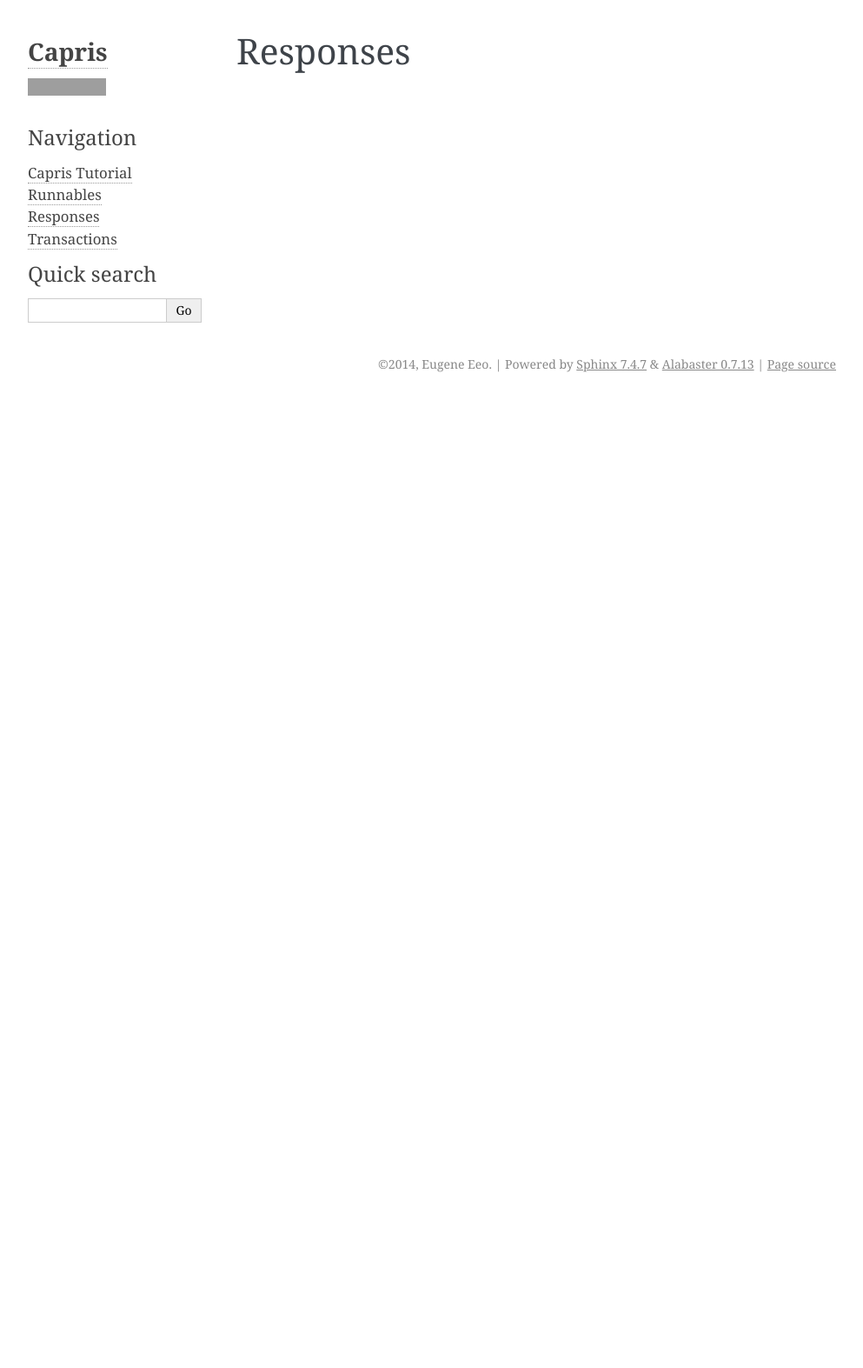
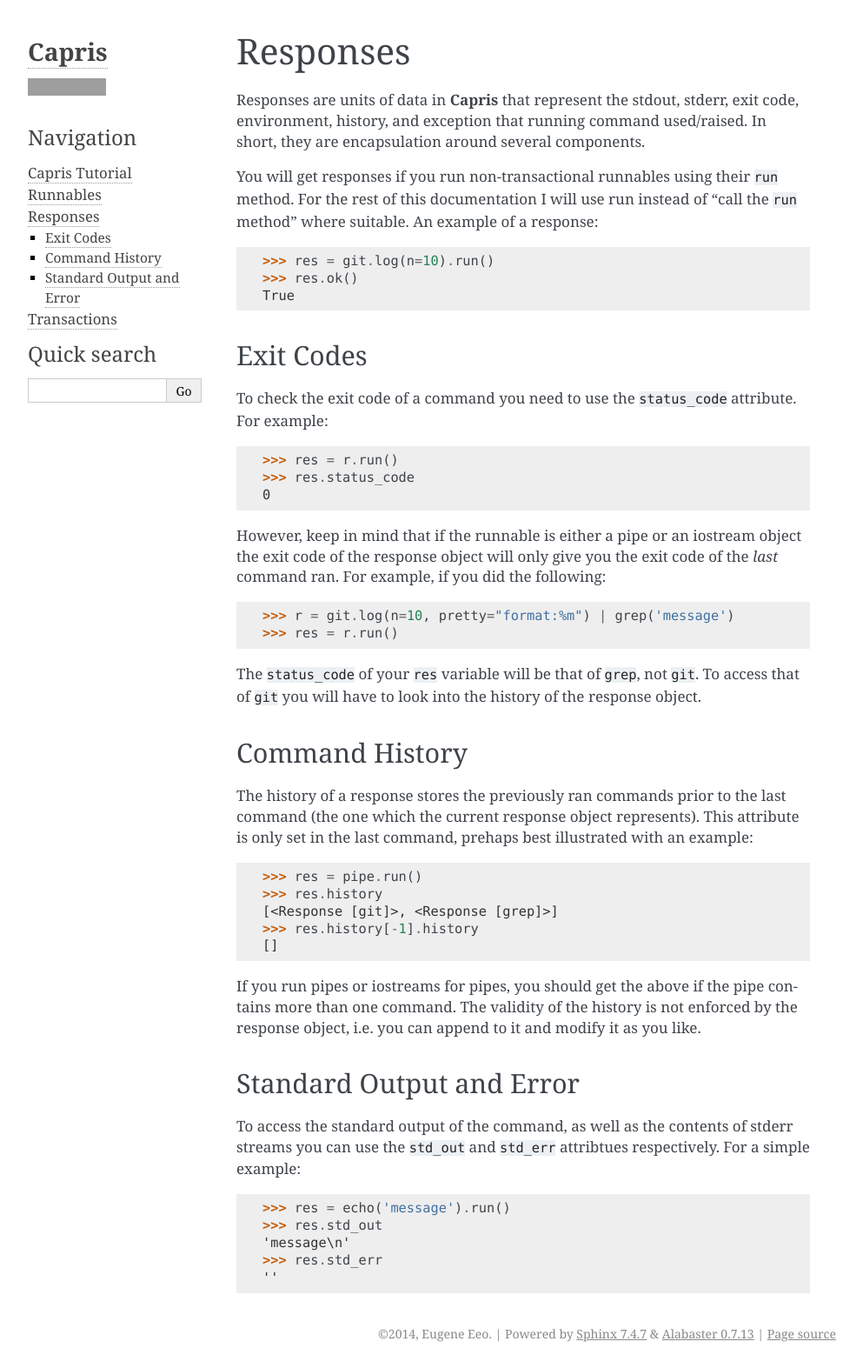
Before and after one commit to iris42/capris, a Sphinx documentation site: the page built from doc/source/responses.rst, in a window 1280 px wide. Shown: the whole page at 87% size, without its empty margins (148-1141 px from the left). Built offline with Sphinx 7.4.7, drawn with Linux system fonts in a browser that asks for light colours; before the commit the page ends 900 px from its top, so only the background shows below that; grey boxes are pictures that could not be loaded.

Commit message:
add docs on responses

```diff
--- a/doc/source/responses.rst
+++ b/doc/source/responses.rst
@@ -1,2 +1,75 @@
 Responses
 =========
+
+Responses are units of data in **Capris** that represent
+the stdout, stderr, exit code, environment, history, and
+exception that running command used/raised. In short, they
+are encapsulation around several components.
+
+You will get responses if you run non-transactional runnables
+using their ``run`` method. For the rest of this documentation
+I will use run instead of "call the ``run`` method" where
+suitable. An example of a response::
+
+    >>> res = git.log(n=10).run()
+    >>> res.ok()
+    True
+
+Exit Codes
+----------
+
+To check the exit code of a command you need to use the
+``status_code`` attribute. For example::
+
+    >>> res = r.run()
+    >>> res.status_code
+    0
+
+However, keep in mind that if the runnable is either a
+pipe or an iostream object the exit code of the response
+object will only give you the exit code of the `last`
+command ran. For example, if you did the following::
+
+    >>> r = git.log(n=10, pretty="format:%m") | grep('message')
+    >>> res = r.run()
+
+The ``status_code`` of your ``res`` variable will be that
+of ``grep``, not ``git``. To access that of ``git`` you
+will have to look into the history of the response object.
+
+
+Command History
+---------------
+
+The history of a response stores the previously ran
+commands prior to the last command (the one which the
+current response object represents). This attribute
+is only set in the last command, prehaps best illustrated
+with an example::
+
+    >>> res = pipe.run()
+    >>> res.history
+    [<Response [git]>, <Response [grep]>]
+    >>> res.history[-1].history
+    []
+
+If you run pipes or iostreams for pipes, you should
+get the above if the pipe contains more than one
+command. The validity of the history is not enforced
+by the response object, i.e. you can append to it and
+modify it as you like.
+
+
+Standard Output and Error
+-------------------------
+
+To access the standard output of the command, as well
+as the contents of stderr streams you can use the
+``std_out`` and ``std_err`` attribtues respectively.
+For a simple example::
+
+    >>> res = echo('message').run()
+    >>> res.std_out
+    'message\n'
+    >>> res.std_err
+    ''
```
Also changed, not shown: doc/source/runnable.rst (+8 -2 lines).
